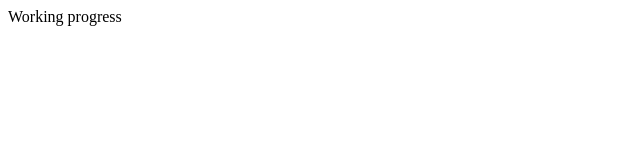
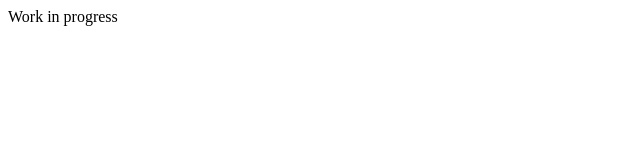
Before and after one commit to Ocsof/Ocsof.github.io, a plain HTML site: page index.html in a window 1280 px wide. Shown: the full height of the page, 0-640 px from the left. Drawn offline with Linux system fonts and the light colour scheme.

Commit message:
Update index.html
Refactor: text

```diff
--- a/index.html
+++ b/index.html
@@ -1,3 +1,3 @@
 <html>
-Working progress
+Work in progress
 </html>
```
